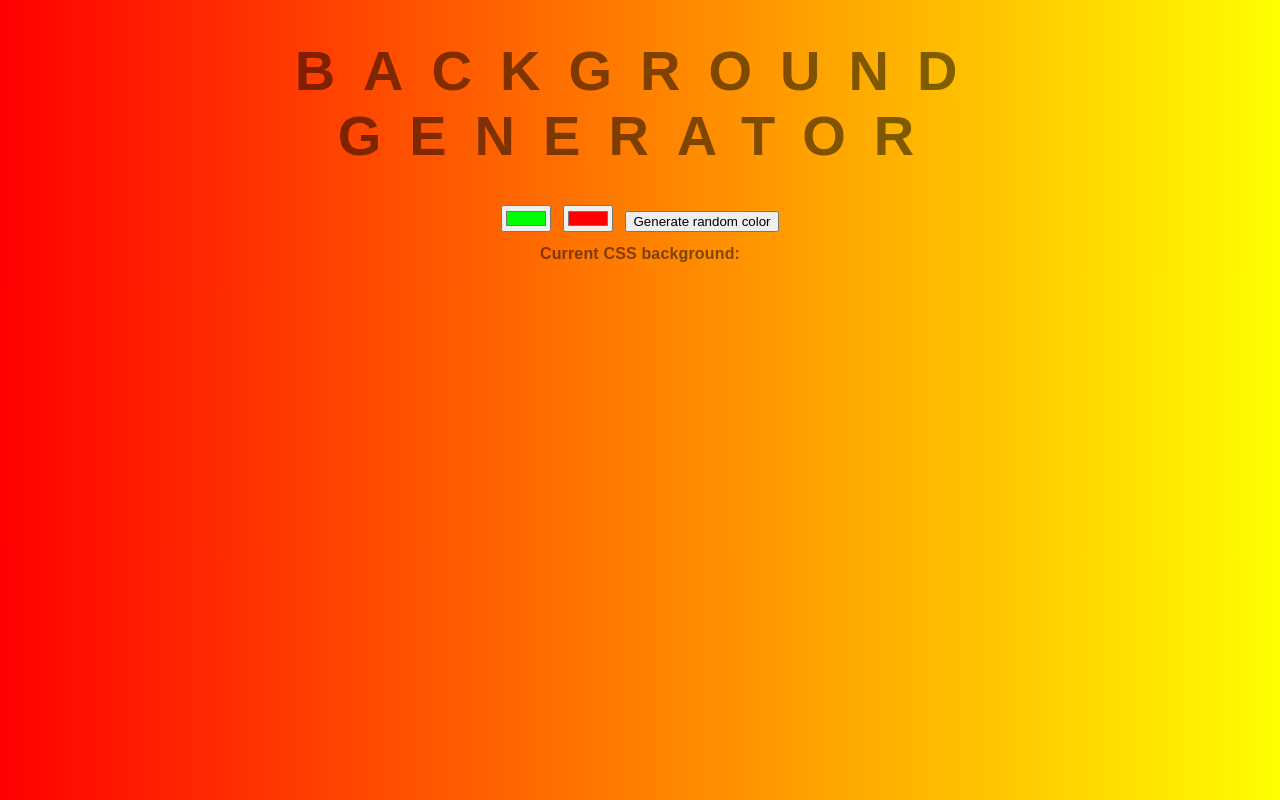
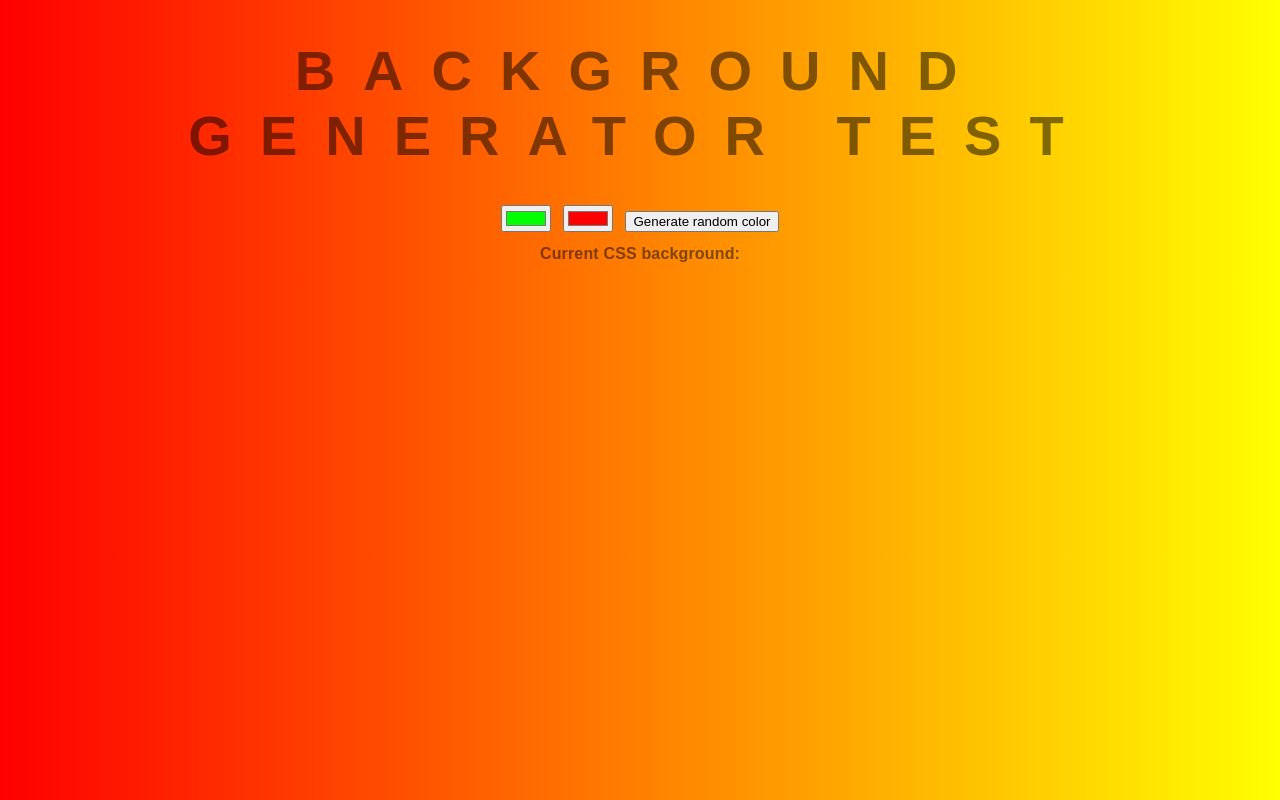
Before and after one commit to carter3838/background-generator, a plain HTML site: page index.html in a window 1280 px wide. Drawn offline with Linux system fonts and the light colour scheme.

Commit message:
added 'test' to h1

```diff
--- a/index.html
+++ b/index.html
@@ -10,7 +10,7 @@
 </head>
 
 <body id="body">
-    <h1>Background generator</h1>
+    <h1>Background generator test</h1>
 
     <input type="color" name="" id="leftColorInput" value="#00ff00">
     <input type="color" name="" id="rightColorInput" value="#ff0000">
```
